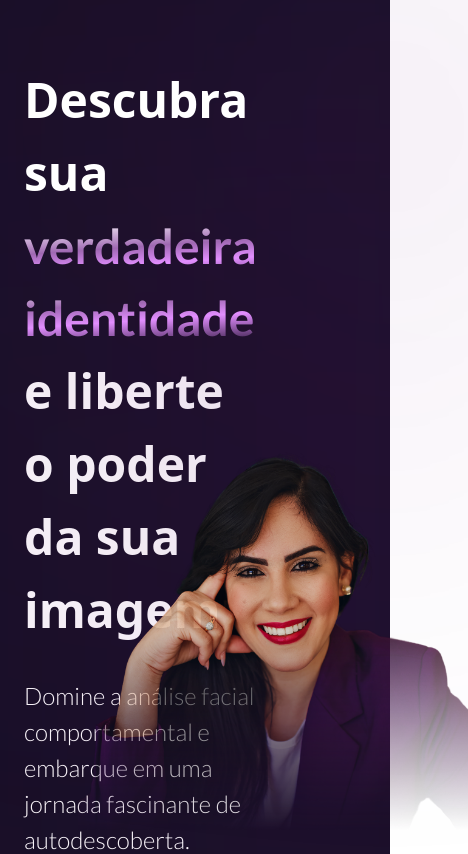
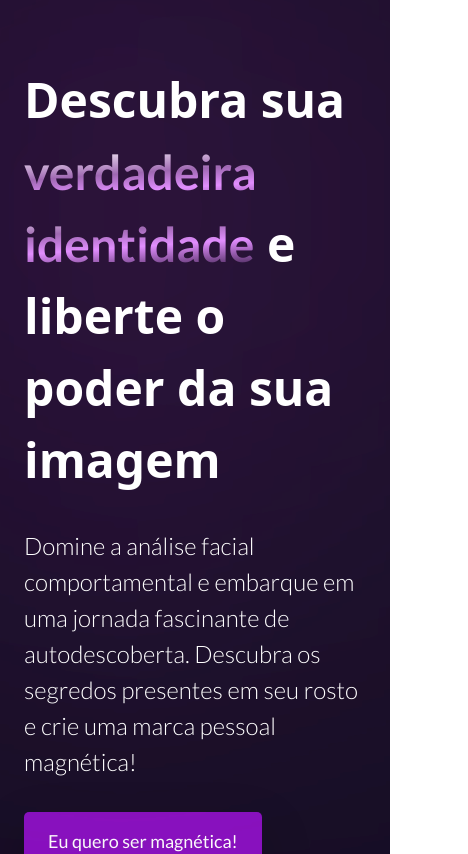
Before and after one commit to RaisaBernardes/chrisarrudadescubravoce, a React (Vite) app in the folder descubra-voce-chris/: page / in a window 390 px wide. Shown: the top 854 px of the page, 468 px wide, since content can reach past the window. Built offline with nearby package versions, Linux system fonts and the light colour scheme.

Commit message:
accepted

```diff
--- a/descubra-voce-chris/src/components/ForWho.jsx
+++ b/descubra-voce-chris/src/components/ForWho.jsx
@@ -25,7 +25,7 @@ const ForWho = () => {
   const { title, text } = text_section2;
 
   return (
-    <section id="features" className={` flex-1 flex-row  items-start sm:mt-20 sm:mb-20`}>
+    <section id="features" className={`flex-1 flex-row  items-start mt-20 sm:mt-40 sm:mb-20`}>
       <div className="flex flex-col  md:flex-row md:justify-items-start">
         <div className={`flex-col flex-1`}>
           <h2 className={`${styles.heading2} flex-1`}>{title}</h2>
--- a/descubra-voce-chris/src/components/Hero.jsx
+++ b/descubra-voce-chris/src/components/Hero.jsx
@@ -3,32 +3,41 @@ import { hero1 } from "../assets";
 import CTA from "./CTA";
 
 const Hero = () => (
-  <section id="home" className={`flex md:flex-row  ${styles.paddingY} sm:mt-20 sm:mb-20`}>
+  <section id="home" className={`flex flex-col md:flex-row  ${styles.paddingY} sm:mt-20 sm:mb-20`}>
     <div className={`flex-1 ${styles.flexStart} flex-col xl:px-0 sm:px-16 px-6`}>
        <img
         src={hero1}
         alt="hero1"
-        className="xs:flex  absolute z-[1] w-[100%] h-[100%] -right-[20%] object-scale-down"
+        className="hidden md:flex absolute z-[1] w-[150%] h-[150%] -right-[20%] object-scale-down "
       />
-      <div className="xs:flex  absolute z-[0] w-[40%] h-[30%] top-0 -right-[20%] purple__gradient" />
+      <div className="xs:flex absolute z-[0] w-[50%] h-[50%] top-0 md:-right-[20%] purple__gradient" />
 
 
-      <div className="z-[2] flex flex-row justify-between items-center w-full">
+      <div className="z-[2] flex-row justify-between items-center w-full md:flex hidden">
         <h1 className="flex-1 font-semibold text-[48px] sm:text-[56px] text-white ss:leading-[120%] leading-[72.8px]">
-          Descubra sua <span className="hero-text-gradient text-[48px] sm:text-[56px]"> verdadeira identidade
+          Descubra sua <span className="hero-text-gradient text-[48px] sm:text-[56px] md:flex hidden"> verdadeira identidade
           </span>{" "}
         </h1>
       </div>
 
-      <h1 className="font-semibold text-[48px] sm:text-[56px] text-white ss:leading-[120%] leading-[72.8px] w-full">
+      <h1 className="font-semibold text-[48px] sm:text-[56px] text-white ss:leading-[120%] leading-[72.8px] w-full md:flex hidden">
         e liberte o poder da <br className="sm:block hidden" />{" "} sua imagem
       </h1>
-      <p className={`${styles.heading3} max-w-[540px] mt-8`}>
+
+      {/* mobile text */}
+      <div className="md:hidden flex max-w-[600px]">
+        <h1 className="flex-1 font-semibold text-[48px] sm:text-[56px] text-white text-left z-[1]">
+        Descubra sua <span className="hero-text-gradient">verdadeira identidade</span> e liberte o poder da sua imagem
+        </h1>
+        <div className="xs:flex absolute z-[0] w-[50%] h-[50%] top-0 md:-right-[20%] purple__gradient" />
+      </div>
+
+
+      <p className={`${styles.heading3} max-w-[540px] mt-8  z-[2]`}>
       Domine a análise facial comportamental e embarque
       em uma jornada fascinante de autodescoberta.
       Descubra os segredos presentes em seu rosto e
       crie uma marca pessoal magnética!
-
       </p>
 
        <CTA styles='mt-8' label='Eu quero ser magnética!'/>
--- a/descubra-voce-chris/src/style.js
+++ b/descubra-voce-chris/src/style.js
@@ -2,7 +2,7 @@ const styles = {
     boxWidth: "xl:max-w-[1280px] w-full",
 
     heading2: "font-lato font-semibold text-[36px] text-white w-[480px]",
-    heading3: "font-lato font-light xs:text-[20px] text-[24px] text-white xs:leading-[150%] leading-[150%] w-full",
+    heading3: "font-lato font-light xs:text-[18px] text-[24px] text-white xs:leading-[150%] leading-[150%] w-full",
     paragraph: "font-lato font-normal text-dimWhite text-[16px] leading-[28.8px]",
     paragraph_small: "font-lato font-normal text-dimWhite uppercase text-[12px] leading-[24.8px]",
 
```
